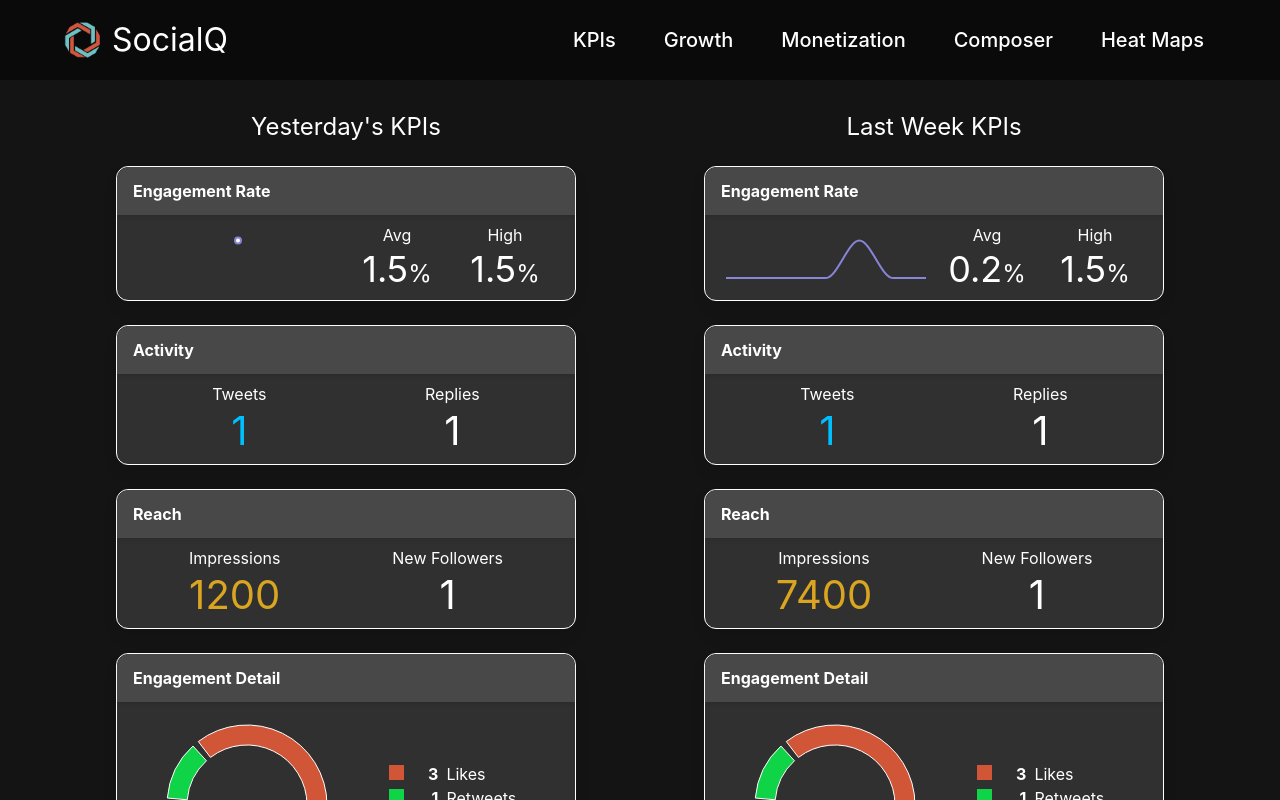
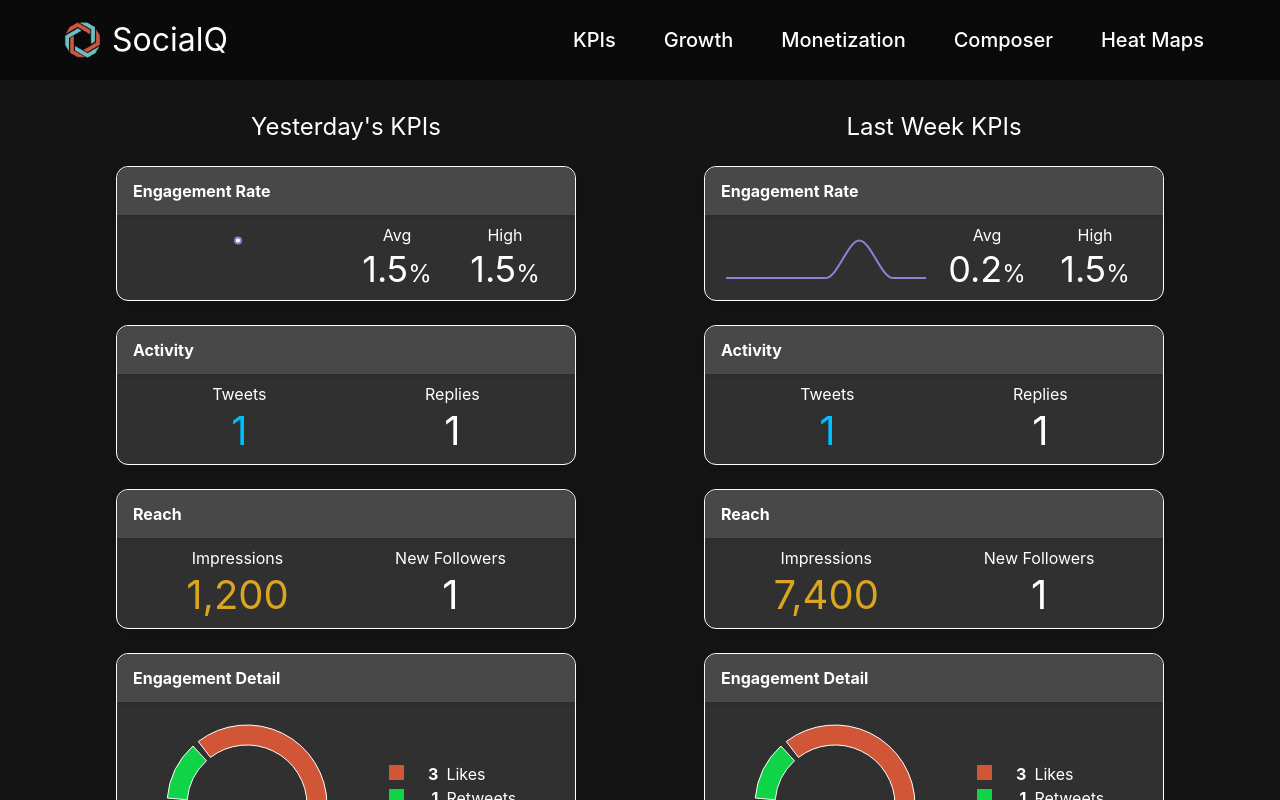
Before and after one commit to SocialQu/Branding, a React (Create React App) app in the folder app/: page / in a window 1280 px wide. Shown: the top 800 px of the page. Built offline with nearby package versions, Linux system fonts and the light colour scheme.

Commit message:
Number formatter for thousands & millions.

```diff
--- a/app/src/atoms/Kpi.tsx
+++ b/app/src/atoms/Kpi.tsx
@@ -1,4 +1,13 @@
 import { Property } from 'csstype'
+
+
+const numberFormatter = (num:number):string => {
+    if(num < 1000) return `${num}`
+    if(num < 1000*10) return new Intl.NumberFormat().format(num)
+    if(num < 1000*100) return `${Math.round(num/100)/10}k`
+    if(num < 1000*1000) return `${Math.round(num/1000)}k`
+    return `${Math.round(num/100000)/10}M`
+}
 
 interface iKpi { label:string, value:number, color?:Property.Color ,isPercent?:boolean }
 export const Kpi = ({ label, value, color, isPercent }:iKpi) => <div className='level-item level-kpi'>
@@ -7,7 +16,7 @@ export const Kpi = ({ label, value, color, isPercent }:iKpi) => <div className='
         <span
             className="subtitle is-2"
             style={{color:color||'white', fontSize:!isPercent ? '2.5rem' : '2.25rem'}}
-        > { value }</span>
+        > { numberFormatter(value) }</span>
         <small style={{fontSize:'1.5em'}}>{isPercent && '%'}</small>
     </p>
 </div>
```
